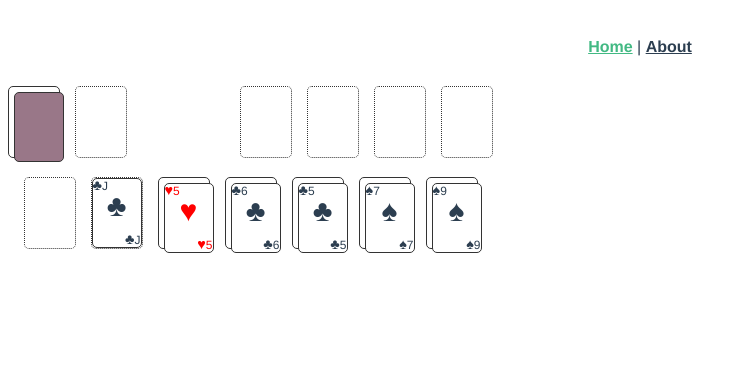
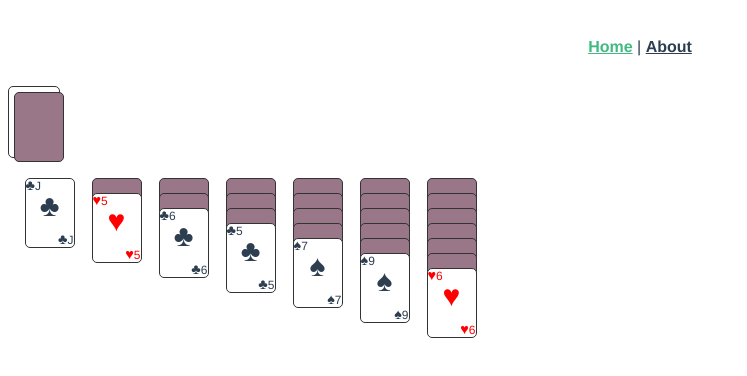
Before and after one commit to arildm/solitaire-vue, a Vue app: page /#/ in a window 1280 px wide. Shown: the top 376 px of the page, without its empty margins (0-747 px from the left). Built offline with nearby package versions, Linux system fonts and the light colour scheme.

Commit message:
Lanes are "open", but flipping is buggy

```diff
--- a/src/components/Stack.vue
+++ b/src/components/Stack.vue
@@ -1,6 +1,11 @@
 <template>
-    <div :class="['stack', count]" @click="$emit('tap')">
-        <Card v-if="count != 'zero'" :card="top" :facedown="facedown"></Card>
+    <div :class="['stack', count, open ? 'open' : 'closed']" @click="$emit('tap')">
+      <template v-if="open">
+        <Card v-for="(card, i) in reverse" :key="cardStr(card)" :card="card" :facedown="facedown || facedowns > i" :style="{top: 15 * i + 'px'}" :class="{top: top == card}"></Card>
+      </template>
+      <template v-else>
+        <Card v-if="count != 'zero'" :card="top" :facedown="facedown" class="top"></Card>
+      </template>
     </div>
 </template>
 
@@ -8,22 +13,11 @@
 import { Prop, Component, Vue } from 'vue-property-decorator';
 import Card from '@/components/Card';
 import { Pl } from '@/Utils';
+import { cardStr } from '@/Card';
 
 @Component({
   components: {
     Card
-  },
-  computed: {
-    top: function(): Card {
-      return this.cards[0];
-    },
-    count: function(): Pl {
-      return this.cards.length > 1
-        ? 'many'
-        : this.cards.length
-          ? 'one'
-          : 'zero';
-    }
   }
 })
 export default class Stack extends Vue {
@@ -31,32 +25,26 @@ export default class Stack extends Vue {
   readonly cards: Card[];
   @Prop(Boolean)
   readonly facedown: boolean;
+  @Prop(Boolean)
+  readonly open: boolean;
+  @Prop({ type: Number, default: 0 })
+  readonly facedowns: number;
 
-  // public peek(): Card | undefined {
-  //   return this.cards[0];
-  // }
+  get reverse(): Card[] {
+    const cards = [...this.cards];
+    cards.reverse();
+    return cards;
+  }
 
-  // public move(n: number, dest: Stack) {
-  //   for (const card in this.cards.splice(0, n)) {
-  //     dest.cards.unshift(card);
-  //   }
-  // }
+  get top(): Card {
+    return this.cards[0];
+  }
 
-  // public take(n: number): Card[] {
-  //   return this.cards.splice(0, n);
-  // }
+  get count(): Pl {
+    return this.cards.length > 1 ? 'many' : this.cards.length ? 'one' : 'zero';
+  }
 
-  // public add(card: Card) {
-  //   this.cards.unshift(card);
-  // }
-
-  // public count(): Pl {
-  //   return this.cards.length > 1 ? 'many' : this.cards.length ? 'one' : 'zero';
-  // }
-
-  // public shuffle(): void {
-  //   this.cards.sort((a, b) => Math.random() - 0.5);
-  // }
+  cardStr = cardStr;
 }
 </script>
 
@@ -64,19 +52,23 @@ export default class Stack extends Vue {
 .stack {
   position: relative;
   display: inline-block;
-  border: thin dotted #333;
   width: 50px;
   height: 70px;
-  border-radius: 5px;
   margin-right: 15px;
   margin-bottom: 15px;
+  border-radius: 5px;
+  border: thin solid transparent;
 }
 
-.stack.many {
-  border-style: solid;
+.stack.closed.many {
+  border: thin solid #333;
 }
 
-.stack.selected .card {
+.stack.zero {
+  border-style: thin dotted #333;
+}
+
+.stack.selected .card.top {
   background: #eee;
 }
 
@@ -84,7 +76,7 @@ export default class Stack extends Vue {
   position: absolute;
 }
 
-.stack.many .card {
+.stack.many.closed .card {
   top: 5px;
   left: 5px;
 }
--- a/src/views/Home.vue
+++ b/src/views/Home.vue
@@ -10,7 +10,7 @@
       <Stack v-for="id of goalIds" :cards="stacks[id]" :key="id" @tap="select(id)" :class="{selected: drag == id}"></Stack>
     </div>
     <div id="lanes">
-      <Stack v-for="id of laneIds" :cards="stacks[id]" :key="id" @tap="select(id)" :class="{selected: drag == id}"></Stack>
+      <Stack v-for="id of laneIds" :cards="stacks[id]" :key="id" @tap="select(id)" :class="{selected: drag == id}" open :facedowns="laneFacedowns[id]"></Stack>
     </div>
   </div>
 </template>
@@ -29,7 +29,13 @@ import { shuffle, range, objFromKeys, begins } from '@/Utils';
     this.stacks.chute = shuffle(this.stacks.chute);
 
     for (let i = 0; i < 7; i++) {
-      this.move('chute', this.laneIds[i], i);
+      this.move('chute', this.laneIds[i], i + 1);
+      this.laneFacedowns[this.laneIds[i]] = Math.max(0, i);
+    }
+  },
+  watch: {
+    laneFacedowns: function(n, o) {
+      console.log('laneFacedowns changed', o, n);
     }
   }
 })
@@ -46,6 +52,7 @@ export default class Home extends Vue {
 
   drag: string | null = null;
   goalMap: Record<Suit, number> = objFromKeys(suits, () => 0);
+  laneFacedowns: Record<string, number> = {};
 
   tapChute() {
     this.move('chute', 'grabs');
@@ -53,26 +60,37 @@ export default class Home extends Vue {
   }
 
   select(stack: string): void {
+    console.log('select', stack);
     if (!this.drag) {
+      // Flipping the top card in a lane.
+      console.log(this.laneFacedowns);
+      console.log(this.stacks[stack]);
+      if (
+        begins(stack, 'lane') &&
+        this.laneFacedowns[stack] == this.stacks[stack].length
+      ) {
+        Vue.set(this.laneFacedowns, stack, this.laneFacedowns[stack] - 1);
+        return;
+      }
+
       if (this.stacks[stack].length > 0 && this.canMoveFrom(stack)) {
         this.drag = stack;
+        console.log('drag', stack);
       }
     } else {
       if (this.canMoveTo(stack, this.stacks[this.drag][0], this.drag)) {
         this.move(this.drag, stack);
       }
       this.drag = null;
-      console.log(this.drag);
+      console.log('drag null');
     }
   }
 
   move(from: string, to: string, n: number = 1): void {
-    console.log(from, to, n);
     for (const card of this.stacks[from].splice(0, n)) {
       this.stacks[to].unshift(card);
       if (begins(to, 'goal')) {
         this.goalMap[card.suit] = parseInt(to.substr(-1));
-        console.log(this.goalMap);
       }
     }
   }
```
